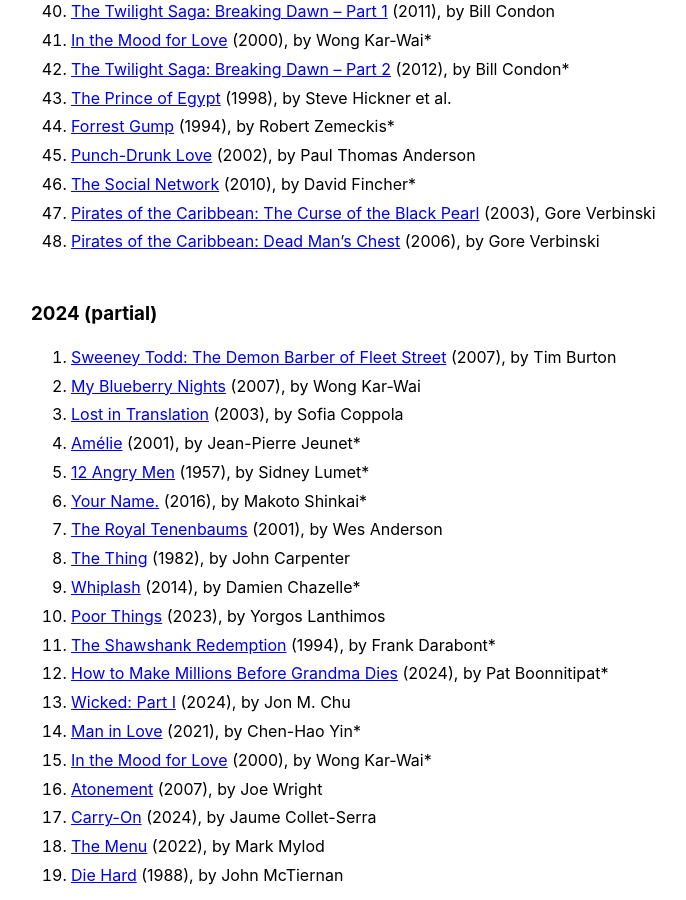
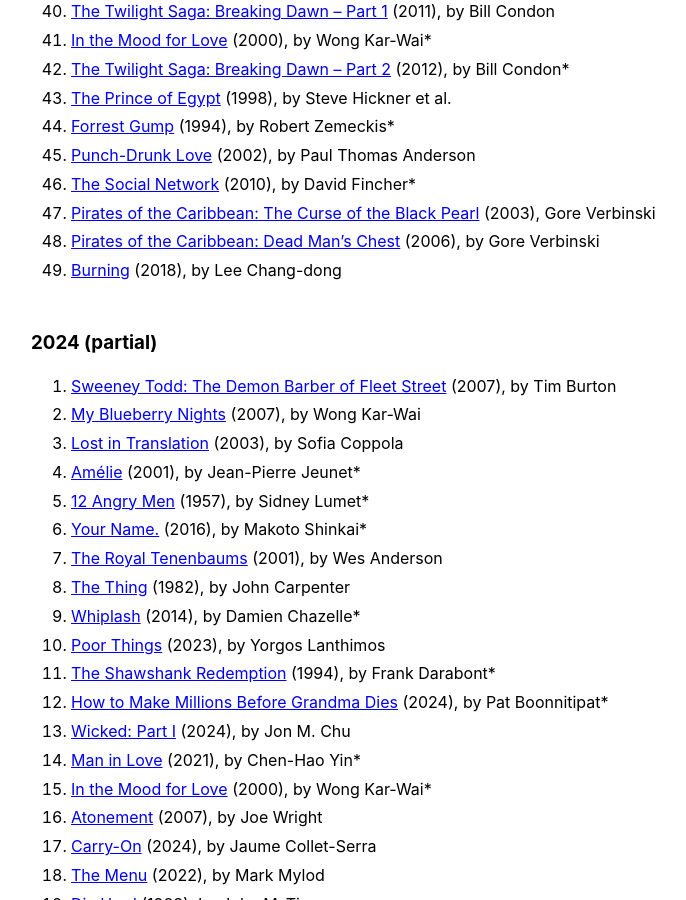
Before and after one commit to llucasly/llucasly.github.io, a Jekyll site: the page built from watching list.md, in a window 1280 px wide and 900 px high, scrolled down 1450 px. Shown: the whole window, without its empty margins (289-975 px from the left). Built offline with Jekyll 4.4.1, drawn with Linux system fonts in a browser that asks for light colours.

Commit message:
Added Movie

```diff
--- a/watching list.md
+++ b/watching list.md
@@ -56,6 +56,7 @@ Films I especially loved are marked with an astrisk (*).
 46. [The Social Network](https://letterboxd.com/film/the-social-network/) (2010), by David Fincher*
 47. [Pirates of the Caribbean: The Curse of the Black Pearl](https://letterboxd.com/film/pirates-of-the-caribbean-the-curse-of-the-black-pearl/) (2003),  Gore Verbinski
 48. [Pirates of the Caribbean: Dead Man’s Chest](https://letterboxd.com/film/pirates-of-the-caribbean-dead-mans-chest/) (2006), by Gore Verbinski
+49. [Burning](https://letterboxd.com/film/burning-2018/) (2018), by Lee Chang-dong
 
 ### 2024 (partial)
 1. [Sweeney Todd: The Demon Barber of Fleet Street](https://letterboxd.com/film/sweeney-todd-the-demon-barber-of-fleet-street-2007/) (2007), by Tim Burton
```
